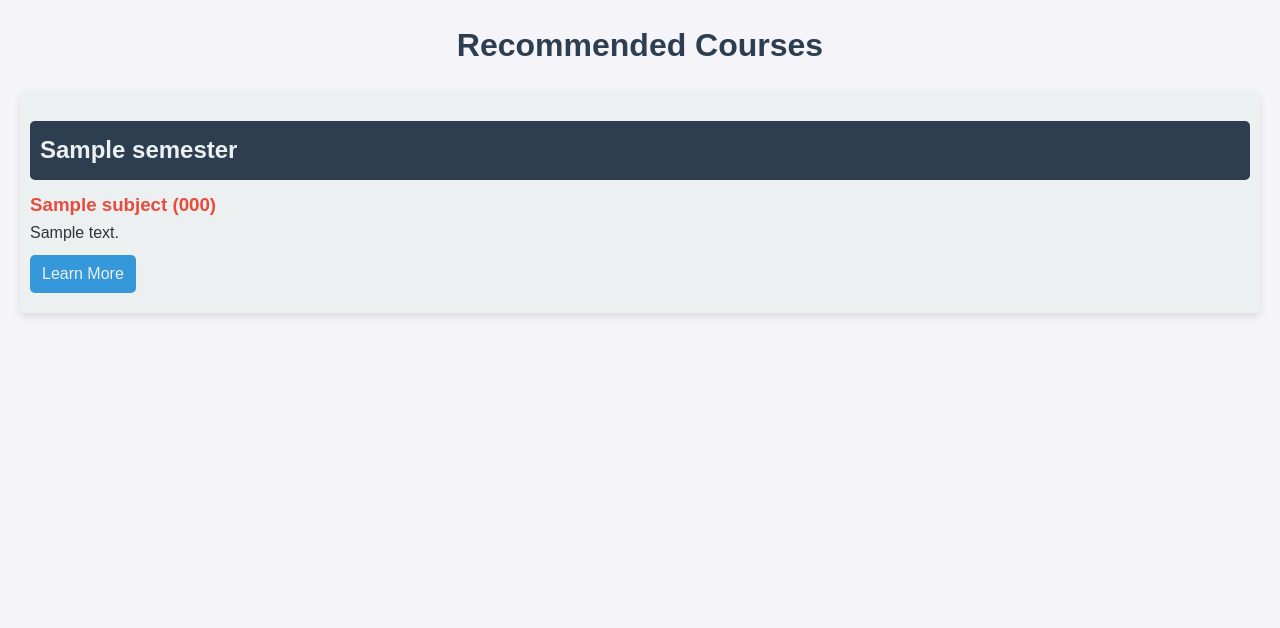
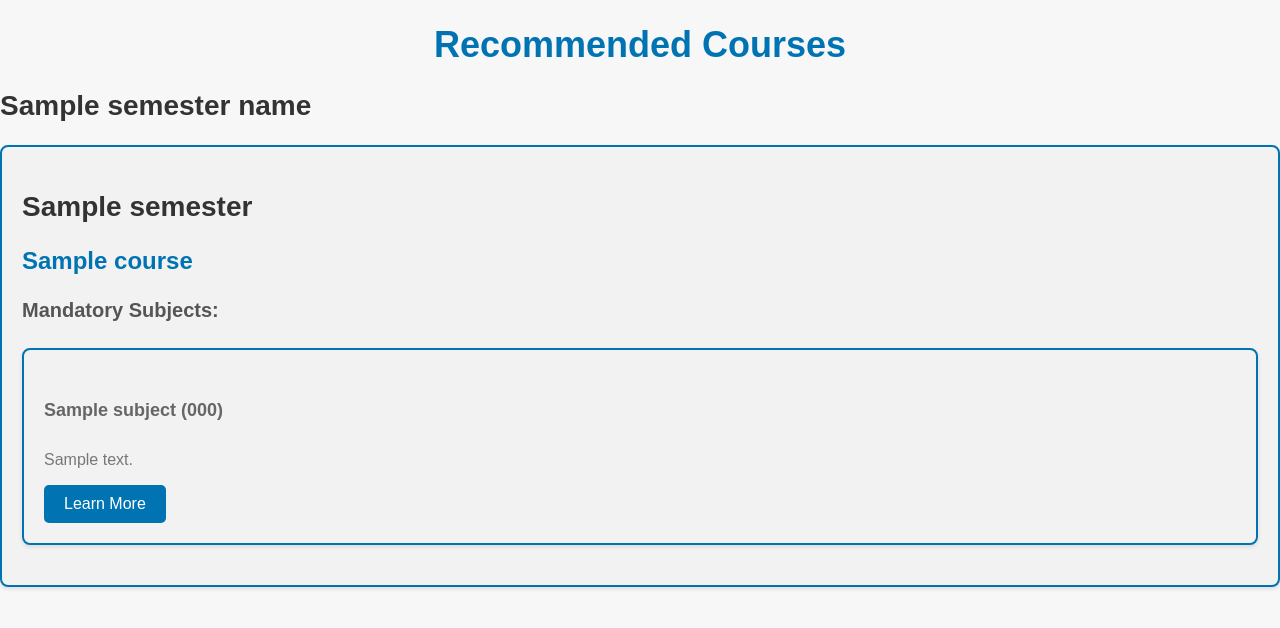
Before and after one commit to dearnidhi/Course-Recommendations-Python-LLM-Openai, a Flask app: template templates/index.html in a window 1280 px wide. Shown: the top 628 px of the page. Run offline with Flask 3, Linux system fonts and the light colour scheme; the template is opened without the code that fills it: most values are stand-ins (such as "Sample title", 1, 10 or a date in 2020).

Commit message:
add for all data

```diff
--- a/openai_credentials.py
+++ b/openai_credentials.py
@@ -1,2 +1,2 @@
 # openai_credentials.py
-OPENAI_API_KEY = "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"
+OPENAI_API_KEY = ""
--- a/recommendation.py
+++ b/recommendation.py
@@ -34,8 +34,13 @@ def get_course_recommendations(searched_semester_name):
         'Semester 2': '2nd_sem',
         'Semester 3': '3rd_sem',
         'Semester 4': '4th_sem',
+        'Semester 5': '5th_sem',
+        'Semester 6':  '6th_sem',
+        'Semester 7': '7th_sem',
+        'Semester 8': '8th_sem',
         'Semester 9': '9th_sem',
         'Semester 10': '10th_sem'
+
     }
 
     # Check if the searched semester is in the mapping
--- a/static/style.css
+++ b/static/style.css
@@ -1,73 +1,76 @@
-/* Resetting some default styles */
-body, h1, h2, h3, p, ul, li {
+/* style.css */
+body {
+    font-family: 'Arial', sans-serif;
+    background-color: #f7f7f7;
     margin: 0;
     padding: 0;
-    font-family: 'Arial', sans-serif;
+    color: #333;
 }
 
-body {
-    background-color: #f4f4f9;
-    color: #333;
-    font-size: 16px;
-    line-height: 1.6;
+.container {
+    max-width: 800px;
+    margin: 0 auto;
     padding: 20px;
+    background-color: #fff;
+    box-shadow: 0 4px 6px rgba(0, 0, 0, 0.1);
+    border-radius: 8px;
 }
 
 h1 {
+    font-size: 36px;
+    color: #0074b3;
     text-align: center;
-    margin-bottom: 20px;
-    color: #2c3e50;
 }
 
 h2 {
-    background-color: #2c3e50;
-    color: #ecf0f1;
-    padding: 10px;
-    border-radius: 5px;
-    margin-top: 20px;
+    font-size: 28px;
+    color: #333;
+}
+
+ul {
+    list-style: none;
+    padding: 0;
+}
+
+li {
+    margin-bottom: 20px;
+    padding: 20px;
+    border: 2px solid #0074b3;
+    border-radius: 8px;
+    background-color: #f2f2f2;
+    box-shadow: 0 2px 4px rgba(0, 0, 0, 0.1);
 }
 
 h3 {
-    margin-top: 10px;
-    color: #e74c3c;
+    font-size: 24px;
+    color: #0074b3;
 }
 
-ul {
-    list-style-type: none;
+h4 {
+    font-size: 20px;
+    color: #555;
+    margin-top: 10px;
 }
 
-li {
-    background-color: #ecf0f1;
-    margin-bottom: 20px;
-    border-radius: 5px;
-    padding: 10px;
-    box-shadow: 0 4px 8px rgba(0,0,0,0.1);
-}
-
-div {
-    margin-bottom: 10px;
+h5 {
+    font-size: 18px;
+    color: #666;
 }
 
 p {
-    margin-bottom: 10px;
+    color: #777;
 }
 
-a {
+a.learn-more-button {
     display: inline-block;
-    background-color: #3498db;
-    color: #ecf0f1;
-    padding: 6px 12px;
+    padding: 10px 20px;
+    background-color: #0074b3;
+    color: #fff;
+    text-decoration: none;
     border-radius: 5px;
-    text-decoration: none;
-    transition: background-color 0.3s ease;
+    transition: background-color 0.3s;
 }
 
-a:hover {
-    background-color: #2980b9;
+a.learn-more-button:hover {
+    background-color: #005a8d;
 }
-
-@media (max-width: 600px) {
-    body {
-        padding: 10px;
-    }
-}
--- a/templates/form.html
+++ b/templates/form.html
@@ -10,7 +10,7 @@
 <body>
     <h1>Enter the semester to get recommendations</h1>
     <form action="/search" method="POST">
-        <input type="text" name="semester" placeholder="Enter semester (e.g., 2nd_sem)">
+        <input type="text" name="semester" placeholder="Enter semester (e.g., Semester 1)">
         <button type="submit">Search</button>
     </form>
 </body>
--- a/templates/index.html
+++ b/templates/index.html
@@ -2,30 +2,56 @@
 <html lang="en">
 <head>
     <meta charset="UTF-8">
-    <meta http-equiv="X-UA-Compatible" content="IE=edge">
-    <meta name="viewport" content="width=device-width, initial-scale=1.0">
     <link rel="stylesheet" href="{{ url_for('static', filename='style.css') }}">
+    <!-- Your head content here -->
     <title>Course Recommendations</title>
 </head>
 <body>
     <h1>Recommended Courses</h1>
-    <!-- <input
-    type="search"
-    placeholder="search by semester"
-    value={}
-    >
-</input> -->
+
+    <h2>{{ semester_name }}</h2>
     <ul>
         {% for course in courses %}
         <li>
             <h2>{{ course['semester'] }}</h2>
-            {% for subject in course['mandatory'] %}
-            <div>
-                <h3>{{ subject['subject_name'] }} ({{ subject['course_code'] }})</h3>
-                <p>{{ subject['description'] }}</p>
-                <a href="{{ subject['course_code_link'] }}">Learn More</a>
-            </div>
-            {% endfor %}
+            <h3>{{ course['course_name'] }}</h3>
+            <!-- Display Mandatory Subjects -->
+            <h4>Mandatory Subjects:</h4>
+            <ul>
+                {% for subject in course['mandatory'] %}
+                <li>
+                    <h5>{{ subject['subject_name'] }} ({{ subject['course_code'] }})</h5>
+                    <p>{{ subject['description'] }}</p>
+                    <a href="{{ subject['course_link'] }}" class="learn-more-button">Learn More</a>
+                </li>
+                {% endfor %}
+            </ul>
+            <!-- Display Choose One Subjects (Option 1) if needed -->
+            {% if 'choose_1' in course %}
+                <h4>Choose One Subject (Option 1):</h4>
+                <ul>
+                    {% for subject in course['choose_1'] %}
+                    <li>
+                        <h5>{{ subject['subject_name'] }} ({{ subject['course_code'] }})</h5>
+                        <p>{{ subject['description'] }}</p>
+                        <a href="{{ subject['course_link'] }}" class="learn-more-button">Learn More</a>
+                    </li>
+                    {% endfor %}
+                </ul>
+            {% endif %}
+            <!-- Display Choose Two Subjects (Option 2) if needed -->
+            {% if 'choose_2' in course %}
+                <h4>Choose Two Subjects (Option 2):</h4>
+                <ul>
+                    {% for subject in course['choose_2'] %}
+                    <li>
+                        <h5>{{ subject['subject_name'] }} ({{ subject['course_code'] }})</h5>
+                        <p>{{ subject['description'] }}</p>
+                        <a href="{{ subject['course_link'] }}" class="learn-more-button">Learn More</a>
+                    </li>
+                    {% endfor %}
+                </ul>
+            {% endif %}
         </li>
         {% endfor %}
     </ul>
```
